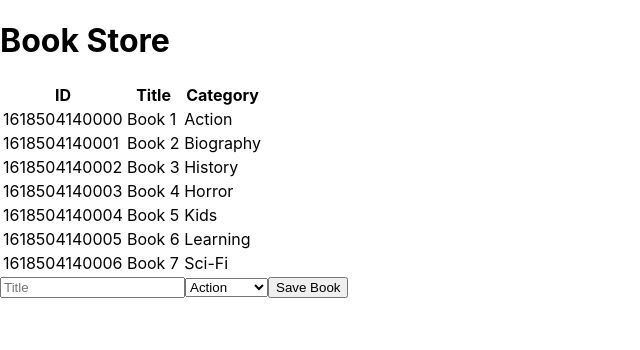
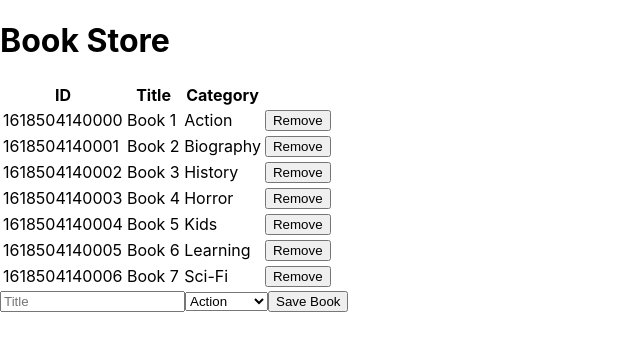
Before and after one commit to tigamadou/bookstore, a React (Create React App) app: page / in a window 1280 px wide. Shown: the top 350 px of the page, without its empty margins (0-640 px from the left). Built offline with nearby package versions, Linux system fonts and the light colour scheme.

Commit message:
REMOVE_BOOK connected. BooksList container updated. handleRemoveBook function added

```diff
--- a/src/actions/index.js
+++ b/src/actions/index.js
@@ -11,7 +11,7 @@ export const createBook = (book = defaultBook) => ({
   book,
 });
 
-export const removeBook = ({ id }) => ({
+export const removeBook = (book) => ({
   type: REMOVE_BOOK,
-  id,
+  book,
 });
--- a/src/components/Book.js
+++ b/src/components/Book.js
@@ -2,12 +2,13 @@ import React from 'react';
 import PropTypes from 'prop-types';
 
 const Book = ({
-  id, title, category,
+  id, title, category, handleRemoveBook,
 }) => (
   <tr>
     <td>{id}</td>
     <td>{title}</td>
     <td>{category}</td>
+    <td><button type="button" onClick={() => handleRemoveBook({ id })}>Remove</button></td>
   </tr>
 );
 
@@ -15,12 +16,14 @@ Book.propTypes = {
   id: PropTypes.number,
   title: PropTypes.string,
   category: PropTypes.string,
+  handleRemoveBook: PropTypes.func,
 };
 
 Book.defaultProps = {
   id: null,
   title: '',
   category: '',
+  handleRemoveBook: null,
 };
 
 export default Book;
--- a/src/containers/BooksForm.js
+++ b/src/containers/BooksForm.js
@@ -8,7 +8,7 @@ const BooksForm = ({ createBook }) => {
   const [category, setCatagory] = useState('');
   const categories = ['Action', 'Biography', 'History', 'Horror', 'Kids', 'Learning', 'Sci-Fi'];
 
-  const onTitleChange = (e) => {
+  const handleChange = (e) => {
     setTitle(e.target.value);
   };
 
@@ -16,7 +16,7 @@ const BooksForm = ({ createBook }) => {
     setCatagory(e.target.value);
   };
 
-  const onSubmit = (e) => {
+  const handleSubmit = (e) => {
     e.preventDefault();
     if (title.trim() === '') return;
     createBook({
@@ -31,12 +31,12 @@ const BooksForm = ({ createBook }) => {
 
   return (
     <div>
-      <form onSubmit={onSubmit}>
+      <form onSubmit={handleSubmit}>
         <input
           type="text"
           value={title}
           placeholder="Title"
-          onChange={onTitleChange}
+          onChange={handleChange}
         />
         <select value={category} onChange={onCategoryChange}>
           {categories.map((cat) => <option value={cat} key={cat}>{cat}</option>)}
--- a/src/containers/BooksList.js
+++ b/src/containers/BooksList.js
@@ -1,10 +1,16 @@
 import React from 'react';
 import PropTypes from 'prop-types';
 import { connect } from 'react-redux';
-
+import { removeBook } from '../actions/index';
 import Book from '../components/Book';
 
-const BooksList = ({ books }) => (
+const BooksList = ({ books, removeBook }) => {
+  const handleRemoveBook = (book) => {
+    removeBook(book);
+  };
+
+  return (
+
     <div>
       <table>
         <thead>
@@ -16,23 +22,36 @@ const BooksList = ({ books }) => (
         </thead>
         <tbody>
           {books.map((book) => (
-          <Book id={book.id} title={book.title} category={book.category} key={book.id} />
+            <Book
+              id={book.id}
+              title={book.title}
+              category={book.category}
+              key={book.id}
+              handleRemoveBook={handleRemoveBook}
+            />
           ))}
         </tbody>
       </table>
     </div>
+
   );
+};
 
 BooksList.propTypes = {
   books: PropTypes.arrayOf(PropTypes.instanceOf(Object)),
+  removeBook: PropTypes.func,
 };
 
 BooksList.defaultProps = {
   books: [],
+  removeBook: null,
 };
 
+const mapDispatchToProps = (dispatch) => ({
+  removeBook: (id) => dispatch(removeBook(id)),
+});
 const mapStateToProps = (state) => ({
   books: state.books,
 });
 
-export default connect(mapStateToProps)(BooksList);
+export default connect(mapStateToProps, mapDispatchToProps)(BooksList);
--- a/src/reducers/books.js
+++ b/src/reducers/books.js
@@ -5,7 +5,7 @@ const booksReducer = (previousState = [], action) => {
     case ADD_BOOK:
       return [...previousState, action.book];
     case REMOVE_BOOK:
-      return previousState.filter((book) => book.id !== action.id);
+      return previousState.filter((book) => book.id !== action.book.id);
     default:
       return previousState;
   }
```
Lines whose indentation alone changed are shown as unchanged.
